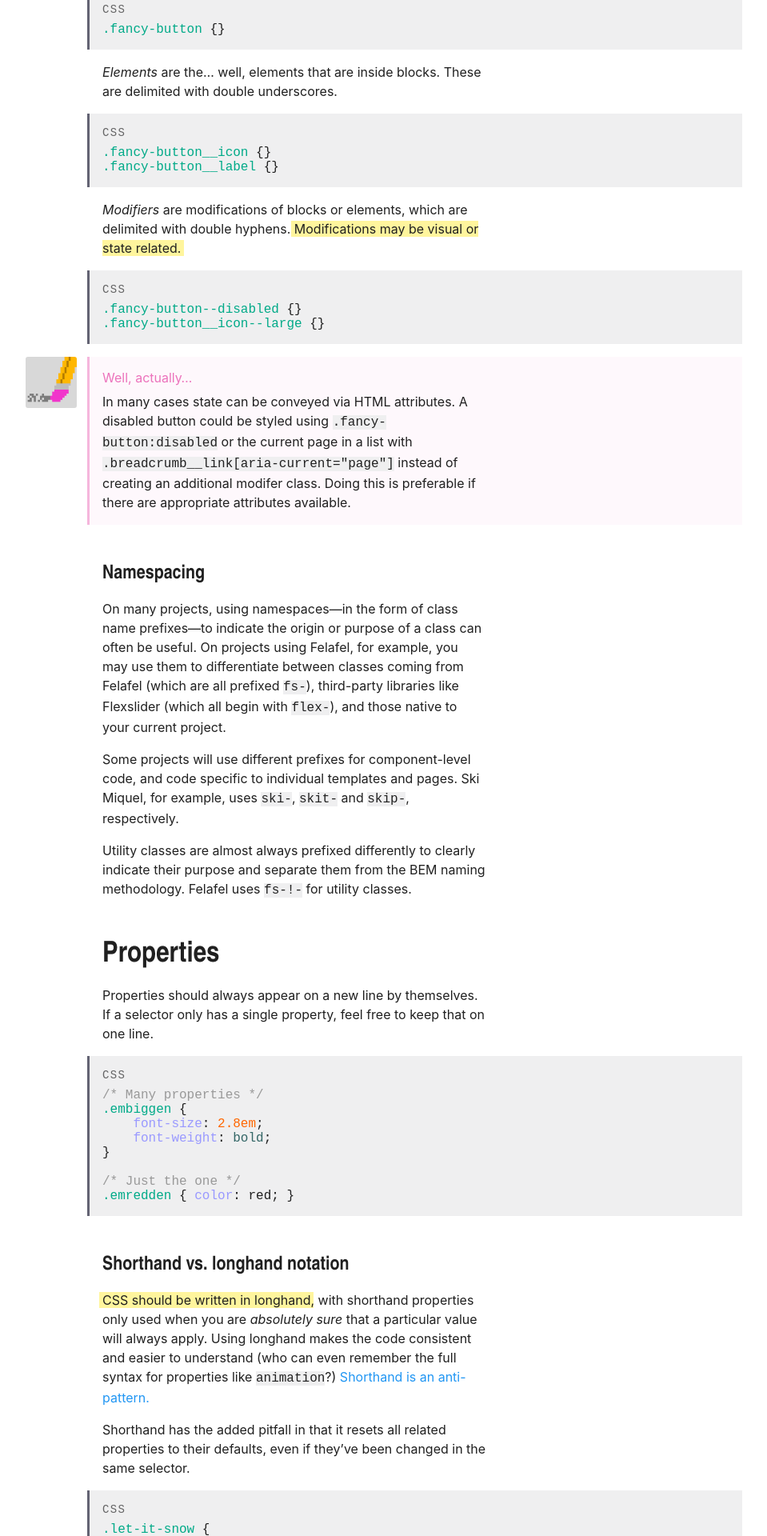
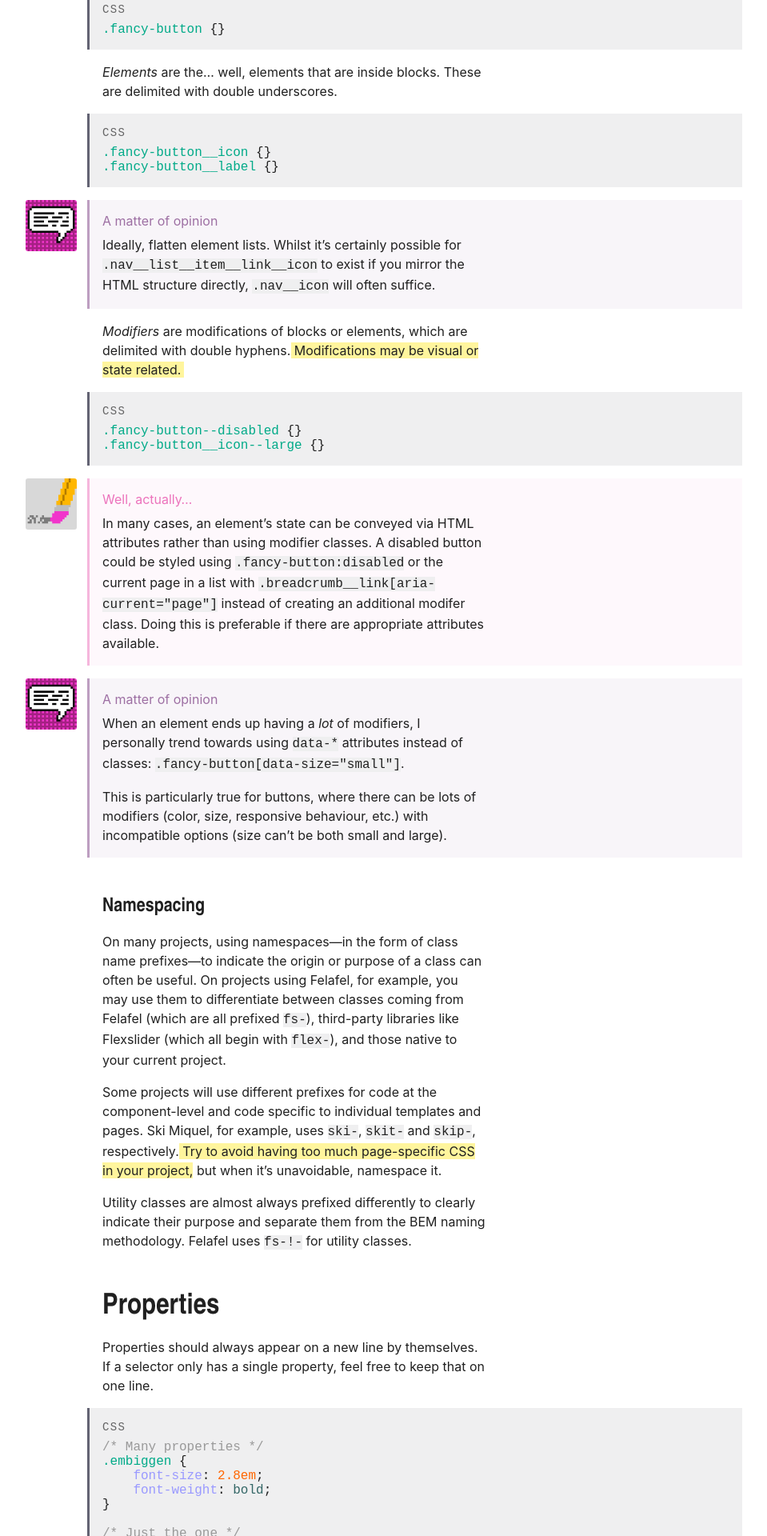
Before and after one commit to querkmachine/FSFrontEndDocs, a Jekyll site: the page built from authoring-guidelines/writing-css-sass.md, in a window 1280 px wide. Shown: the part 1434-3354 px from the top of the page at 80% size, without its empty margins (112-1071 px from the left). Built offline with Jekyll 4.4.1, drawn with Linux system fonts in a browser that asks for light colours; some web fonts are replaced; some of the changed text lies outside the part shown.

Commit message:
Add various CSS asides

```diff
--- a/_sass/components/_aside.scss
+++ b/_sass/components/_aside.scss
@@ -1,5 +1,4 @@
 $asides: (
-	'default': 'On an aside',
 	'correction': 'Well, actually…',
 	'issue': 'Well that\'s annoying',
 	'tangent': 'The more you know',
--- a/authoring-guidelines/writing-css-sass.md
+++ b/authoring-guidelines/writing-css-sass.md
@@ -48,6 +48,10 @@ A block will simply be a class name.
 .fancy-button__label {}
 {% endhighlight %}
 
+{% aside opinion %}
+Ideally, flatten element lists. Whilst it's certainly possible for `.nav__list__item__link__icon` to exist if you mirror the HTML structure directly, `.nav__icon` will often suffice.
+{% endaside %}
+
 *Modifiers* are modifications of blocks or elements, which are delimited with double hyphens. **Modifications may be visual or state related.**
 
 {% highlight css %}
@@ -56,14 +60,19 @@ A block will simply be a class name.
 {% endhighlight %}
 
 {% aside correction %}
-In many cases state can be conveyed via HTML attributes. A disabled button could be styled using `.fancy-button:disabled` or the current page in a list with `.breadcrumb__link[aria-current="page"]` instead of creating an additional modifer class. Doing this is preferable if there are appropriate attributes available.
+In many cases, an element's state can be conveyed via HTML attributes rather than using modifier classes. A disabled button could be styled using `.fancy-button:disabled` or the current page in a list with `.breadcrumb__link[aria-current="page"]` instead of creating an additional modifer class. Doing this is preferable if there are appropriate attributes available.
+{% endaside %}
+
+{% aside opinion %}
+When an element ends up having a *lot* of modifiers, I personally trend towards using `data-*` attributes instead of classes: `.fancy-button[data-size="small"]`.
+
+This is particularly true for buttons, where there can be lots of modifiers (color, size, responsive behaviour, etc.) with incompatible options (size can't be both small and large).
 {% endaside %}
 
 ### Namespacing
-
 On many projects, using namespaces—in the form of class name prefixes—to indicate the origin or purpose of a class can often be useful. On projects using Felafel, for example, you may use them to differentiate between classes coming from Felafel (which are all prefixed `fs-`), third-party libraries like Flexslider (which all begin with `flex-`), and those native to your current project.
 
-Some projects will use different prefixes for component-level code, and code specific to individual templates and pages. Ski Miquel, for example, uses `ski-`, `skit-` and `skip-`, respectively.
+Some projects will use different prefixes for code at the component-level and code specific to individual templates and pages. Ski Miquel, for example, uses `ski-`, `skit-` and `skip-`, respectively. **Try to avoid having too much page-specific CSS in your project**, but when it's unavoidable, namespace it.
 
 Utility classes are almost always prefixed differently to clearly indicate their purpose and separate them from the BEM naming methodology. Felafel uses `fs-!-` for utility classes.
 
@@ -117,7 +126,7 @@ This code is better. Only the values we actually want to set are defined, the `b
 ### Vendor prefixes
 **Do not write vendor prefixes into code**, instead use a tool like [Autoprefixer](https://github.com/postcss/autoprefixer) to add these programmatically. This makes the code easier to scan and allows us to configure browser support from the Gulp configuration like a boss.
 
-{% aside correction %}
+{% aside issue %}
 Autoprefixer doesn't cover everything. [Text stroke](http://caniuse.com/#feat=text-stroke), for example, is not in any W3C specification and only exists as a prefixed property. You have to include the prefix manually in situations like this.
 {% endaside %}
 
@@ -178,7 +187,7 @@ body {
 **Use of the module system is highly preferred over the older `@import`-based method.** `@import` is deprecated, and the Sass team is intending to remove the `@import` Sass rule completely by October 2022.
 
 {% aside tangent %}
-You can create private variables, mixins and functions by prefixing their name with an underscore or a hyphen. They will be inaccessible outside of the partial where they are defined, even if directly referenced.
+You can create private variables, mixins and functions by prefixing their name with an underscore or a hyphen (`$_like-this`). They will be inaccessible outside of the partial where they are defined, even if directly referenced.
 {% endaside %}
 
 ### Mixins and extends
@@ -198,6 +207,10 @@ And if that hastily made table doesn't convince you, maybe the words of two of t
 
 * [Mixins Better For Performance](http://csswizardry.com/2016/02/mixins-better-for-performance/) by Harry Roberts
 * [Why You Should Avoid Sass @extend](https://www.sitepoint.com/avoid-sass-extend/) by Kitty Giraudel
+
+{% aside opinion %}
+There *are* places where extends come in handy. For example, if you have [a component that borrows styles from lots of other places](https://github.com/querkmachine/felafel/blob/master/src/scss/components/_prose.scss), but for the most part, mixins are the better option.
+{% endaside %}
 
 ## Logical properties and values
 Some recent Felinesoft projects have started to utilise [Logical Properties and Values](https://developer.mozilla.org/en-US/docs/Web/CSS/CSS_Logical_Properties), a newer addition to the CSS specification that replaces *physical* keywords (literally, words that reference physical properties: width, height, up, down, left and right) with *logical* keywords, which can automatically adapt to different languages and localities.
```
